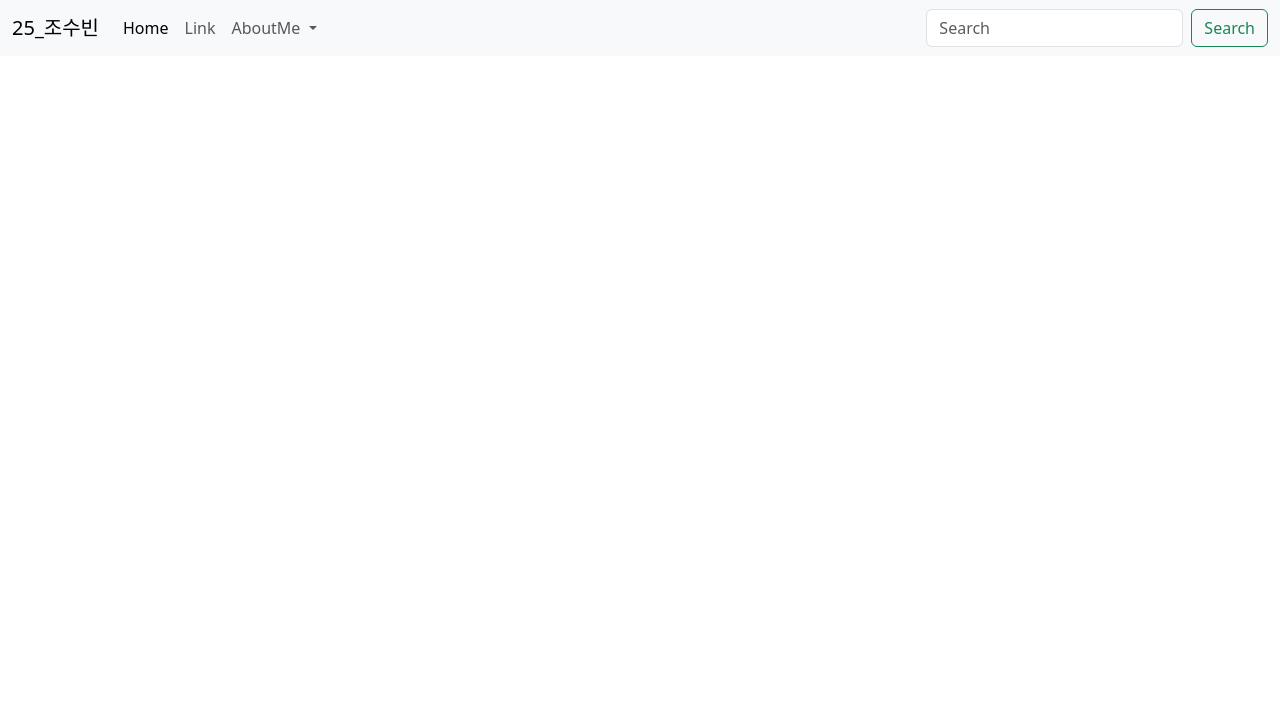
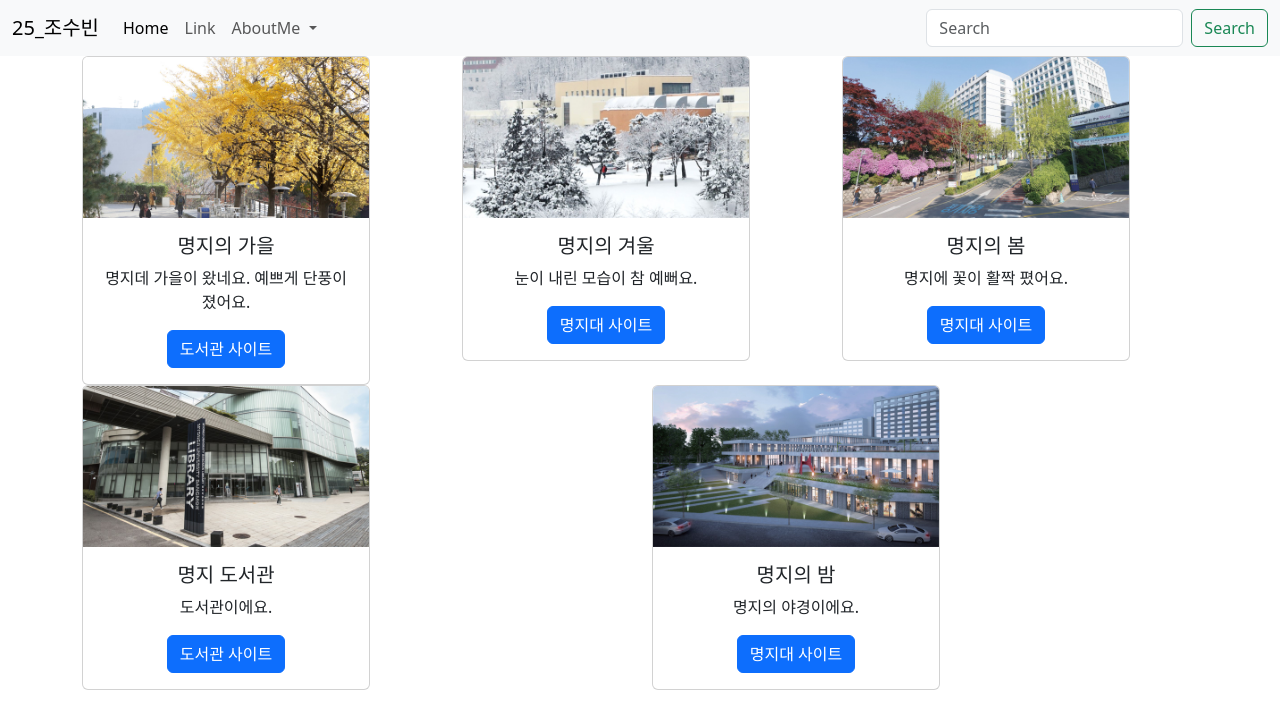
Before and after one commit to mingkisubin/WEB2024, a plain HTML site: page 25_album.html in a window 1280 px wide. Drawn offline with nearby package versions, Linux system fonts and the light colour scheme.

Commit message:
13주차 최종

```diff
--- a/25_album.html
+++ b/25_album.html
@@ -41,6 +41,88 @@
     </div>
   </div>
 </nav>
+
+<!-- 그리드 시작 -->
+<div class="container text-center">
+  <div class="row">
+    <div class="col">
+      <!-- 카드 1 시작 -->
+     <div class="card" style="width: 18rem;">
+     <img src="img/fall.jpg" class="card-img-top" alt="명지의 가을">
+    <div class="card-body">
+    <h5 class="card-title"><center>명지의 가을</center></h5>
+    <p class="card-text">명지데 가을이 왔네요. 예쁘게 단풍이 졌어요.</p>
+    <a href="https://lib.mju.ac.kr/" class="btn btn-primary">도서관 사이트</a>
+    </div>
+    </div>
+<!-- 카드 1 끝 -->
+    </div>
+    <div class="col">
+      <!-- 카드 2 시작 -->
+       <div class="card" style="width: 18rem;">
+        <img src="img/snow.jpg" class="card-img-top" alt="명지의 겨울">
+         <div class="card-body">
+         <h5 class="card-title">명지의 겨울</h5>
+         <p class="card-text">눈이 내린 모습이 참 예뻐요.</p>
+         <a href="https://www.mju.ac.kr/sites/mjukr/intro/intro.html" class="btn btn-primary">명지대 사이트</a>
+        </div>
+        </div>
+      <!-- 카드 2 끝 -->
+    </div>
+
+    <div class="col">
+      <!-- 카드 3 시작 -->
+      <div class="card" style="width: 18rem;">
+      <img src="img/spring.jpg" class="card-img-top" alt="명지의 봄">
+      <div class="card-body">
+      <h5 class="card-title">명지의 봄</h5>
+      <p class="card-text">명지에 꽃이 활짝 폈어요.</p>
+      <a href="https://www.mju.ac.kr/sites/mjukr/intro/intro.html" class="btn btn-primary">명지대 사이트</a>
+      </div>
+      </div>
+      <!-- 카드 3 끝 -->
+    </div>
+
+    <div class="col">
+      <!-- 카드 4시작 -->
+      <div class="card" style="width: 18rem;">
+       <img src="img/lib.jpg" class="card-img-top" alt="명지 도서관">
+        <div class="card-body">
+           <h5 class="card-title">명지 도서관</h5>
+           <p class="card-text">도서관이에요.</p>
+           <a href="https://lib.mju.ac.kr/" class="btn btn-primary">도서관 사이트</a>
+        </div>
+      </div>
+      <!-- 카드 4 끝 -->
+    </div>
+
+    <div class="col">
+      <!-- 카드 5 시작 -->
+      <div class="card" style="width: 18rem;">
+        <img src="img/night.jpg" class="card-img-top" alt="명지의 밤">
+        <div class="card-body">
+          <h5 class="card-title">명지의 밤</h5>
+          <p class="card-text">명지의 야경이에요.</p>
+          <a href="https://www.mju.ac.kr/sites/mjukr/intro/intro.html" class="btn btn-primary">명지대 사이트</a>
+        </div>
+      </div>
+      <!-- 카드 5 끝 -->
+    </div>
+
+  </div>
+</div>
+<!-- 그리드 끝 -->
+
+
+
+
+
+
+
+
+
+
+
     <script src="https://cdn.jsdelivr.net/npm/bootstrap@5.3.3/dist/js/bootstrap.bundle.min.js" integrity="sha384-YvpcrYf0tY3lHB60NNkmXc5s9fDVZLESaAA55NDzOxhy9GkcIdslK1eN7N6jIeHz" crossorigin="anonymous"></script>
   </body>
 </html>
```
Also changed, not shown: 25_im.html (+57 -0 lines).
